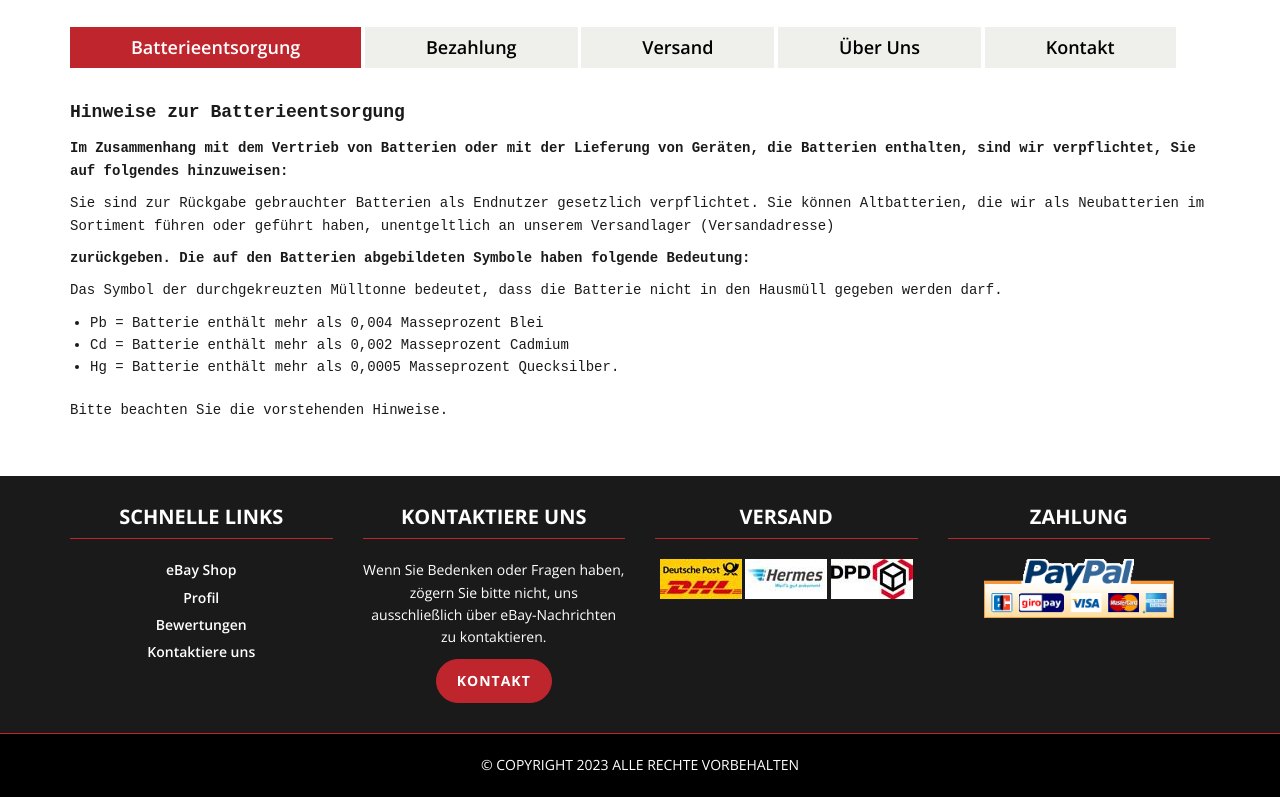
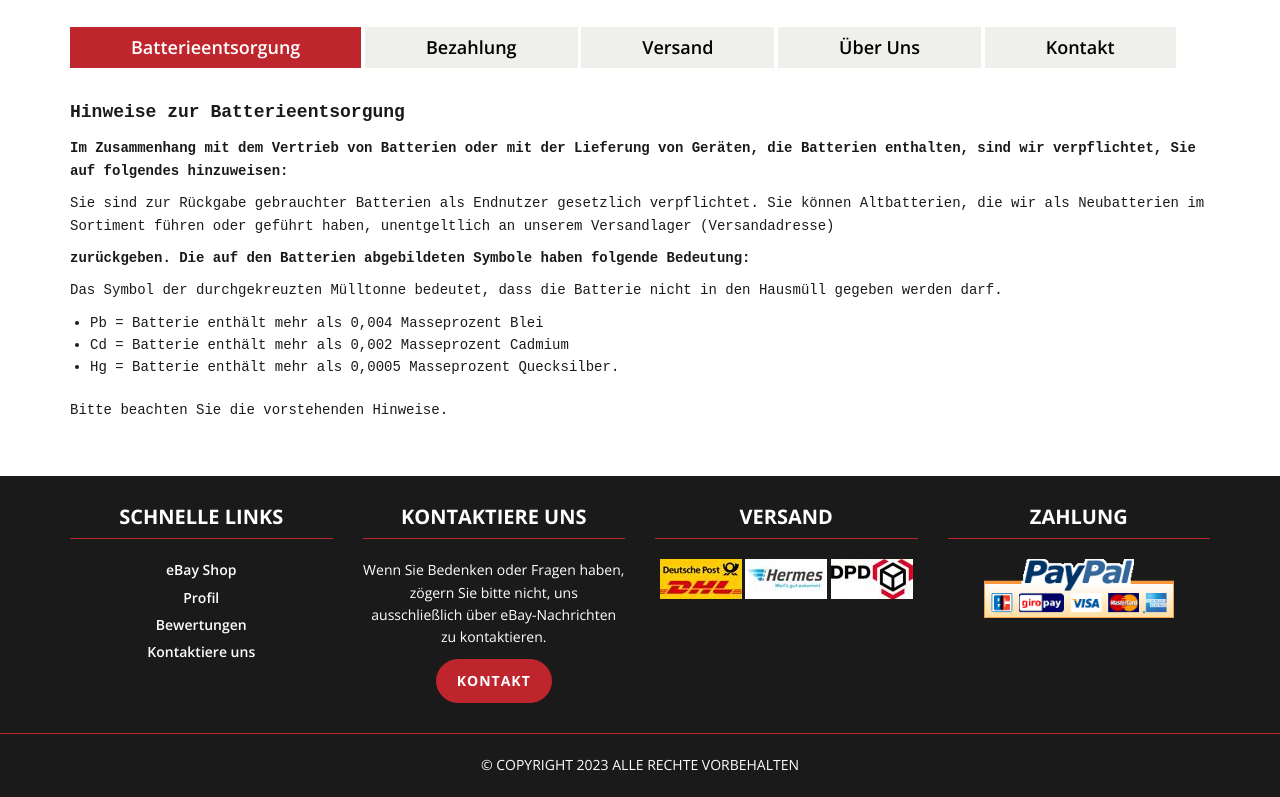
Before and after one commit to milton2995/redfink-ebay-template, a plain HTML site: page index.html in a window 1280 px wide. Shown: the part 826-1623 px from the top of the page. Drawn offline with nearby package versions, Linux system fonts and the light colour scheme; a web font is replaced by a local one.

Commit message:
Update style.css

```diff
--- a/css/style.css
+++ b/css/style.css
@@ -563,7 +563,7 @@ section.tab-section {
 
 .main-footer {
     padding: 20px 0;
-    background-color: #000;
+    background-color: #1a1a1a;
     border-top: 1px solid #BF252D;
 }
 
```
